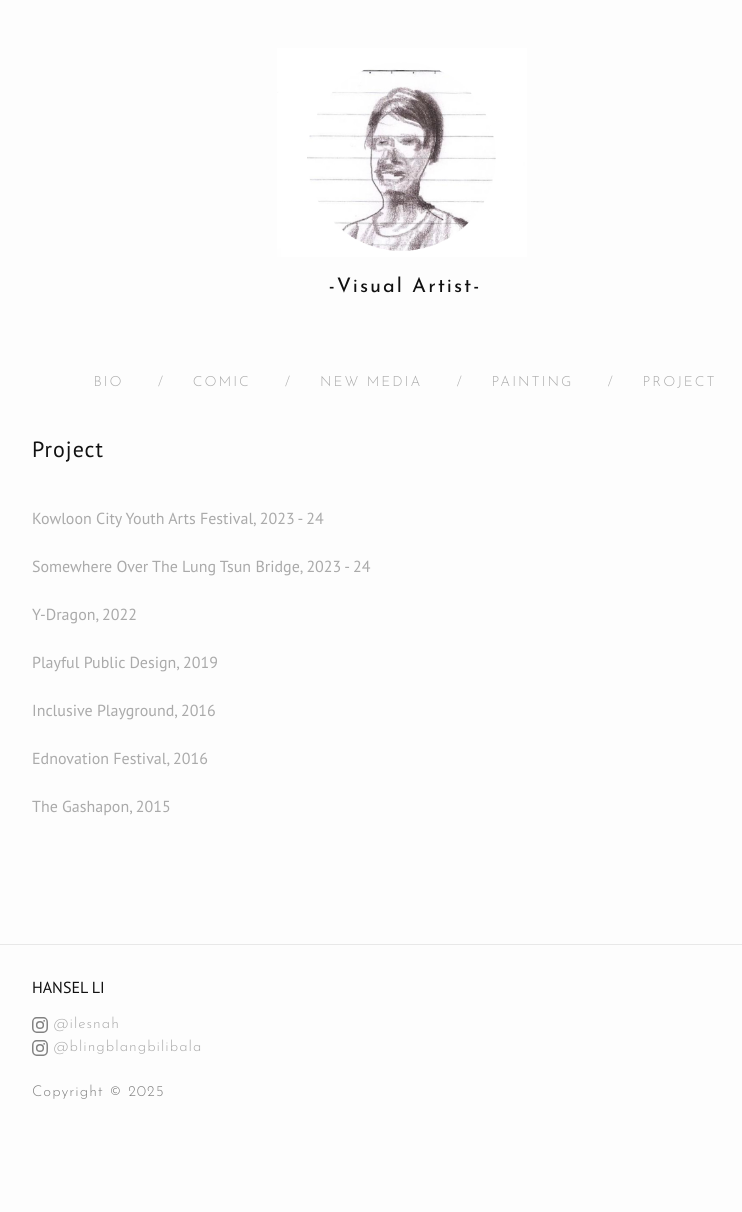
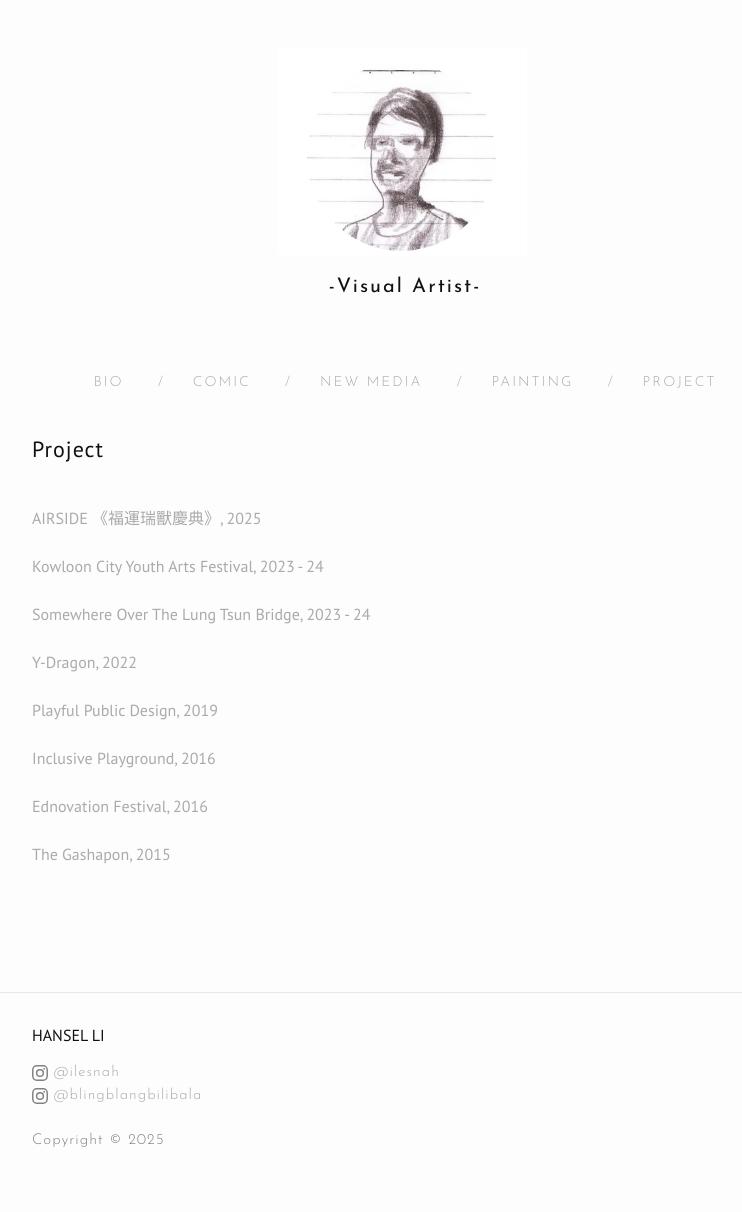
Before and after one commit to Hanseli/hanseli.github.io, a Jekyll site: the page built from Project.md, in a window 1280 px wide. Shown: the whole page, without its empty margins (238-980 px from the left). Built offline with Jekyll 4.4.1, drawn with Linux system fonts in a browser that asks for light colours; nearby versions of some CDN libraries; before the commit the page ends 1164 px from its top, so only the background shows below that.

Commit message:
Update Project.md

```diff
--- a/Project.md
+++ b/Project.md
@@ -24,7 +24,8 @@ category: "design"
 
 <p class = "Cata-title">Project</p>
 
-
+<a href="/kirin/index">AIRSIDE 《福運瑞獸慶典》, 2025</a>
+<br><br>
 <a href="/kcyaf/index">Kowloon City Youth Arts Festival, 2023 - 24</a>
 <br><br>
 <a href="/lungtsunbridge/index">Somewhere Over The Lung Tsun Bridge, 2023 - 24</a>
```
